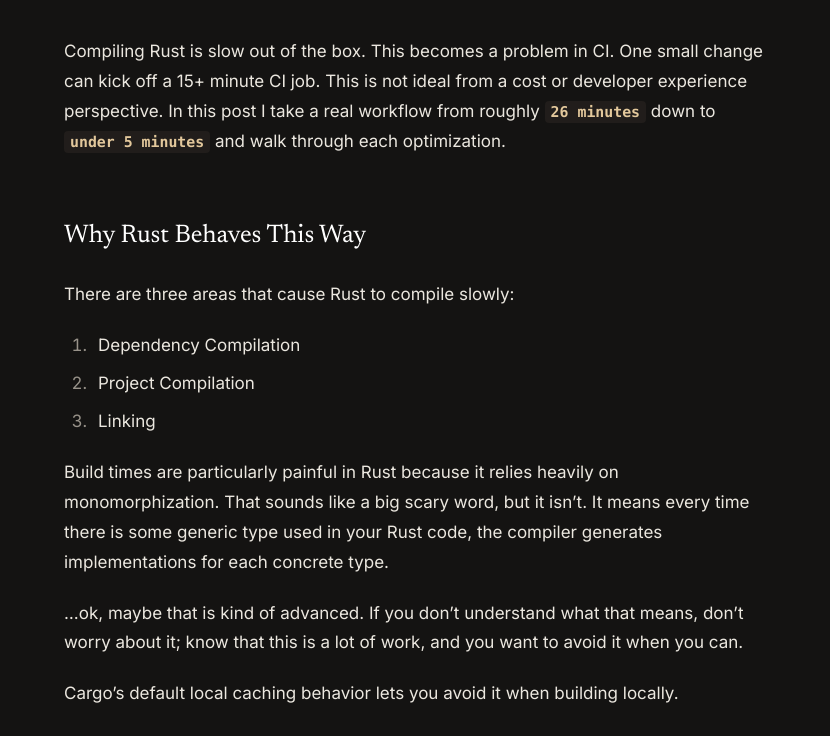
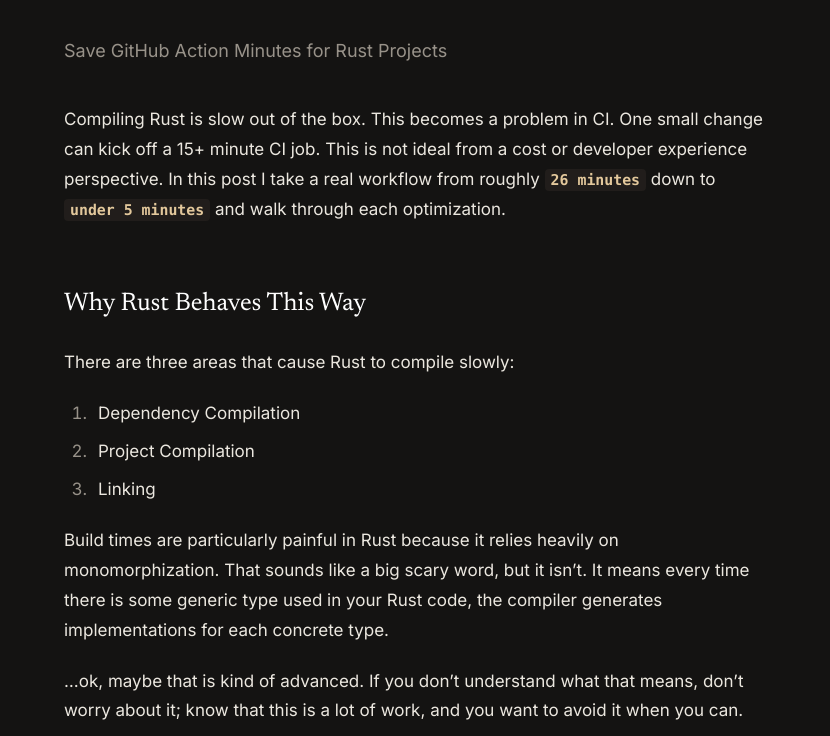
Before and after one commit to ethanhann/ethanhann.github.io, an Astro site: page /blog/faster-rust-ci in a window 1280 px wide. Shown: the part 250-986 px from the top of the page, without its empty margins (224-1054 px from the left). Built offline with nearby package versions, Linux system fonts and the light colour scheme; Astro itself is replaced by a stand-in of ours.

Commit message:
Add optional description to blog posts

```diff
--- a/src/pages/blog/[slug].astro
+++ b/src/pages/blog/[slug].astro
@@ -35,6 +35,9 @@
         day: "numeric",
       })}
     </time>
+    {post.data.description && (
+      <p class="text-lg text-muted mb-10">{post.data.description}</p>
+    )}
     <div class="prose">
       <Content />
     </div>
```
